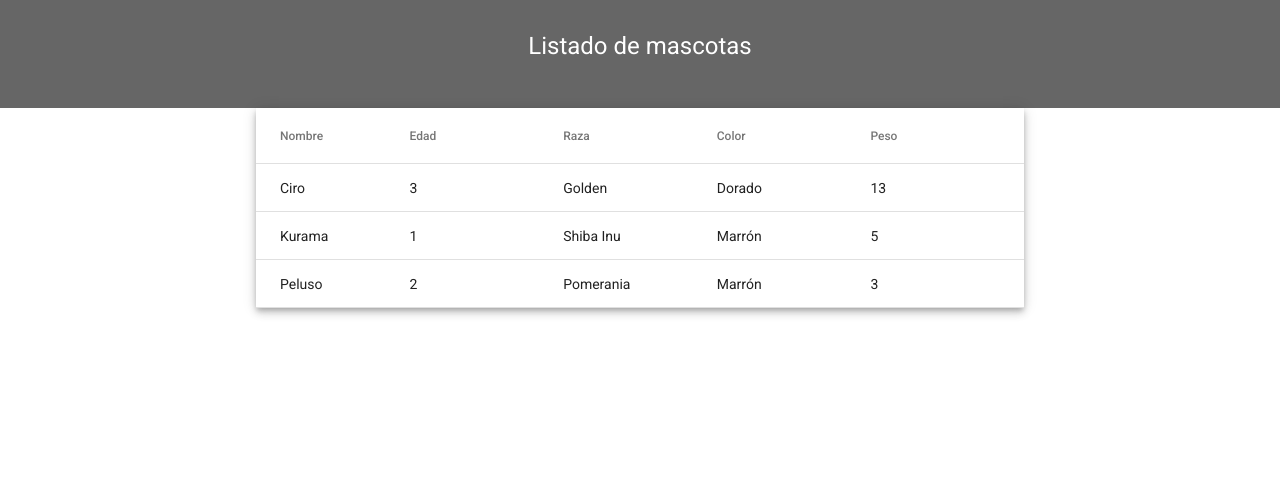
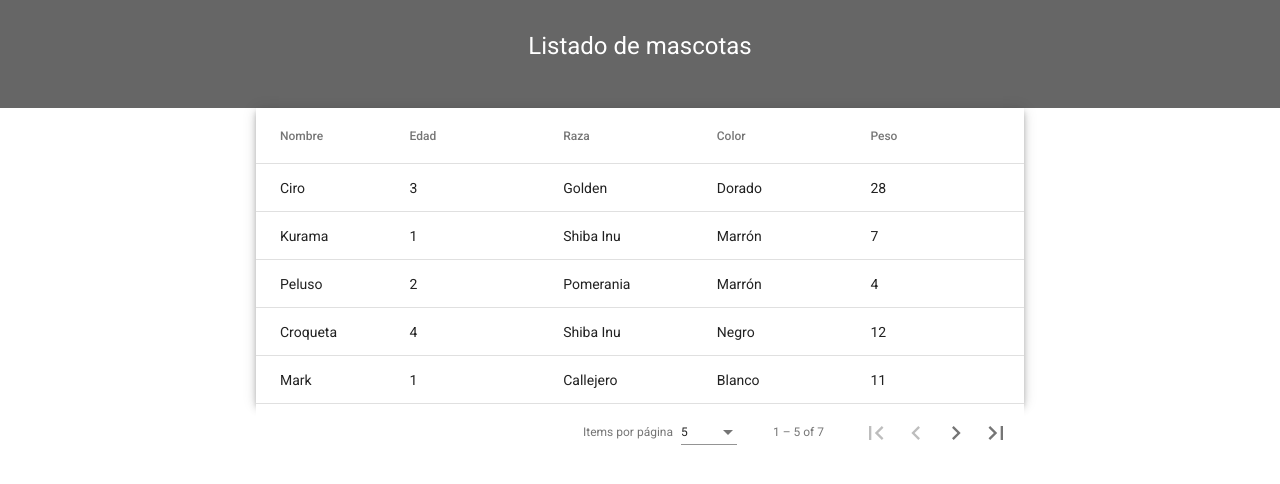
Before and after one commit to anachavel/.NET-Core-6-y-Angular, an Angular app in the folder Angular/FE-CRUDMascotas/: page / in a window 1280 px wide. Shown: the top 484 px of the page. Built offline with nearby package versions, Linux system fonts and the light colour scheme.

Commit message:
Añado la paginación a la tabla

```diff
--- a/Angular/FE-CRUDMascotas/src/app/components/listado-mascota/listado-mascota.component.html
+++ b/Angular/FE-CRUDMascotas/src/app/components/listado-mascota/listado-mascota.component.html
@@ -34,4 +34,5 @@
     <tr mat-header-row *matHeaderRowDef="displayedColumns"></tr>
     <tr mat-row *matRowDef="let row; columns: displayedColumns;"></tr>
   </table>
+  <mat-paginator [pageSizeOptions]="[5, 10, 20]" showFirstLastButtons></mat-paginator>
 </div>
--- a/Angular/FE-CRUDMascotas/src/app/components/listado-mascota/listado-mascota.component.ts
+++ b/Angular/FE-CRUDMascotas/src/app/components/listado-mascota/listado-mascota.component.ts
@@ -1,10 +1,16 @@
-import { Component, OnInit } from '@angular/core';
+import { AfterViewInit, Component, OnInit, ViewChild } from '@angular/core';
+import { MatPaginator } from '@angular/material/paginator';
+import { MatTableDataSource } from '@angular/material/table';
 import { Mascota } from 'src/app/interfaces/mascota';
 
-const ELEMENT_DATA: Mascota[] = [
-  { nombre: 'Ciro', edad: 3, raza: 'Golden', color: 'Dorado', peso: 13 },
-  { nombre: 'Kurama', edad: 1, raza: 'Shiba Inu', color: 'Marrón', peso: 5 },
-  { nombre: 'Peluso', edad: 2, raza: 'Pomerania', color: 'Marrón', peso: 3 }
+const listaMascotas: Mascota[] = [
+  { nombre: 'Ciro', edad: 3, raza: 'Golden', color: 'Dorado', peso: 28 },
+  { nombre: 'Kurama', edad: 1, raza: 'Shiba Inu', color: 'Marrón', peso: 7 },
+  { nombre: 'Peluso', edad: 2, raza: 'Pomerania', color: 'Marrón', peso: 4 },
+  { nombre: 'Croqueta', edad: 4, raza: 'Shiba Inu', color: 'Negro', peso: 12 },
+  { nombre: 'Mark', edad: 1, raza: 'Callejero', color: 'Blanco', peso: 11 },
+  { nombre: 'Aquiles', edad: 5, raza: 'Labrador', color: 'Negro', peso: 35 },
+  { nombre: 'Mike', edad: 6, raza: 'Callejero', color: 'Blanco', peso: 15 }
 ];
 
 
@@ -13,13 +19,20 @@ const ELEMENT_DATA: Mascota[] = [
   templateUrl: './listado-mascota.component.html',
   styleUrls: ['./listado-mascota.component.css']
 })
-export class ListadoMascotaComponent implements OnInit {
+export class ListadoMascotaComponent implements OnInit, AfterViewInit {
   displayedColumns: string[] = ['nombre', 'edad', 'raza', 'color', 'peso'];
-  dataSource = ELEMENT_DATA;
+  dataSource = new MatTableDataSource<Mascota>(listaMascotas);
+
+  @ViewChild(MatPaginator) paginator!: MatPaginator;
 
   constructor() { }
 
   ngOnInit(): void {
   }
 
+  ngAfterViewInit() {
+    this.dataSource.paginator = this.paginator;
+    this.paginator._intl.itemsPerPageLabel = 'Items por página'; // Para ponerlo en español
+  }
+
 }
```
